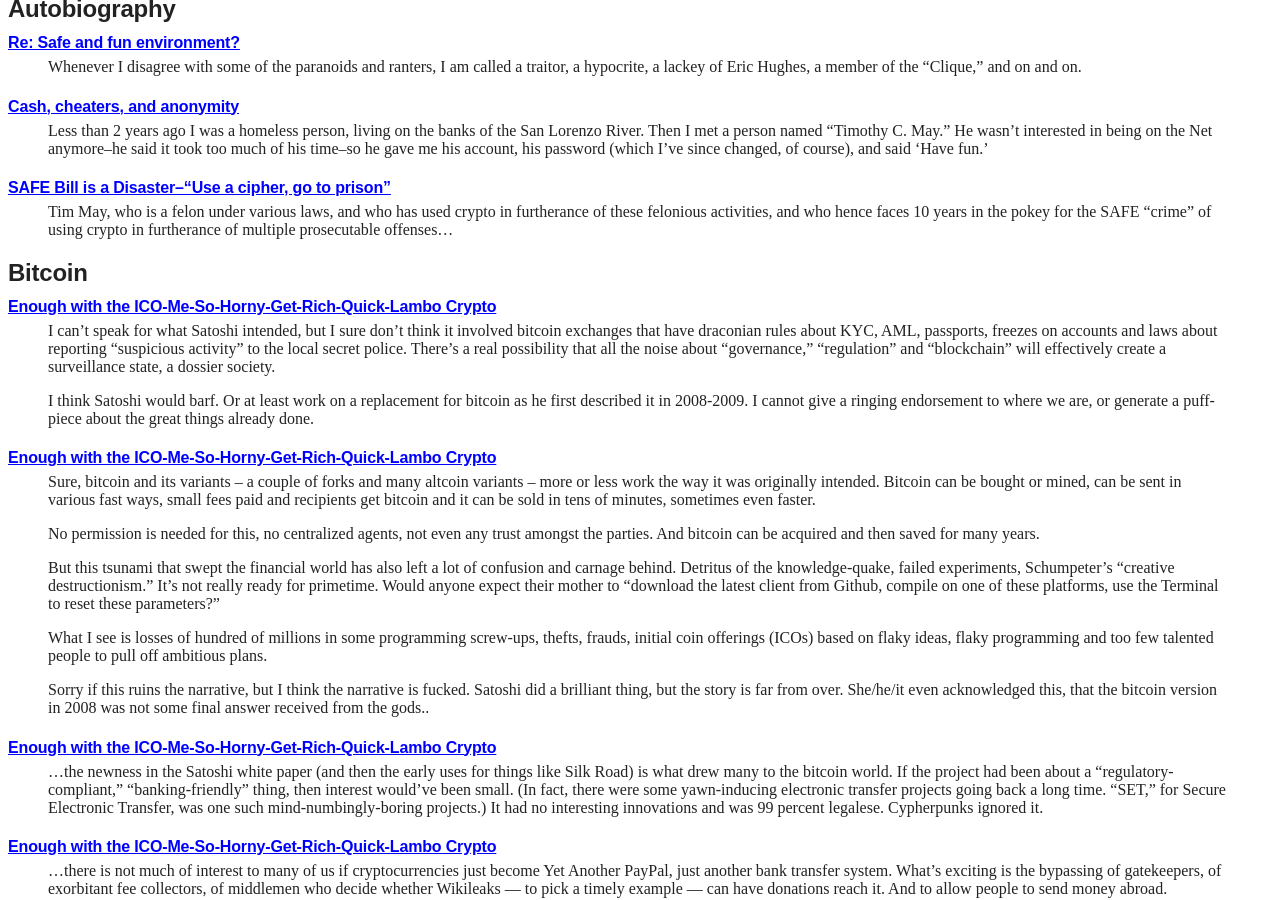
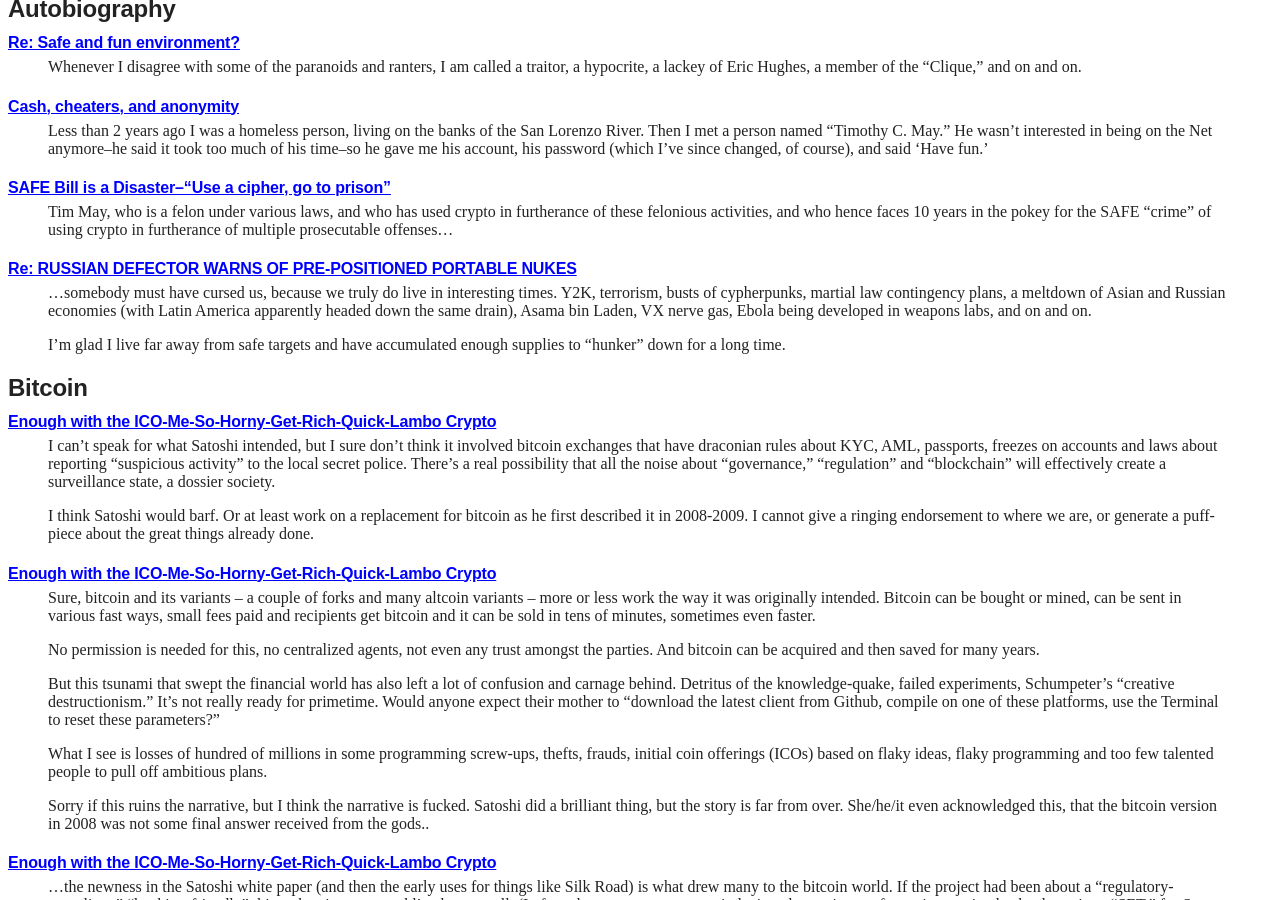
Before and after one commit to wakgill/deryk, a Jekyll site: the page built from tcm.md, in a window 1280 px wide and 900 px high, scrolled down 1574 px. Built offline with Jekyll 4.4.1, drawn with Linux system fonts in a browser that asks for light colours; some of the changed text lies outside the part shown.

Commit message:
Update tcm.md

```diff
--- a/tcm.md
+++ b/tcm.md
@@ -126,6 +126,17 @@
 #### [SAFE Bill is a Disaster–“Use a cipher, go to prison”](http://mailing-list-archive.cryptoanarchy.wiki/archive/1997/05/be751b2cf978e0c363b0101d3355ed622eee5130bd22cc7b2224c887497563cf/)
 
 >Tim May, who is a felon under various laws, and who has used crypto in furtherance of these felonious activities, and who hence faces 10 years in the pokey for the SAFE "crime" of using crypto in furtherance of multiple prosecutable offenses…
+
+#### [Re: RUSSIAN DEFECTOR WARNS OF PRE-POSITIONED PORTABLE NUKES](http://mailing-list-archive.cryptoanarchy.wiki/archive/1998/09/88f5ad66a78762b74138f98f29632abda49a70700f23872c97d6ad296e6c78c9/)
+
+>...somebody must have cursed us, because we truly do live in
+interesting times. Y2K, terrorism, busts of cypherpunks, martial law
+contingency plans, a meltdown of Asian and Russian economies (with Latin
+America apparently headed down the same drain), Asama bin Laden, VX nerve
+gas, Ebola being developed in weapons labs, and on and on.
+>
+>I'm glad I live far away from safe targets and have accumulated enough
+supplies to "hunker" down for a long time.
 
 ## Bitcoin
 
@@ -264,6 +275,12 @@
 >
 >This gets to a core issue: the incredible benefits of locally clearing a
 transaction. Caveat emptor, buyer beware, etc. Cash on the barrelhead.
+
+## Crypto
+
+#### [Re: DoD Asks Me to Stop Quoting From the Congressional Record](http://mailing-list-archive.cryptoanarchy.wiki/archive/1997/10/410eba44422af68b55cc46037813e42639a5588c4ef8eb3a3257ecda11540acb/)
+
+>The Feds have shown their hand: they want a ban on domestic cryptography.
 
 ## Cypherpunks
 
```
